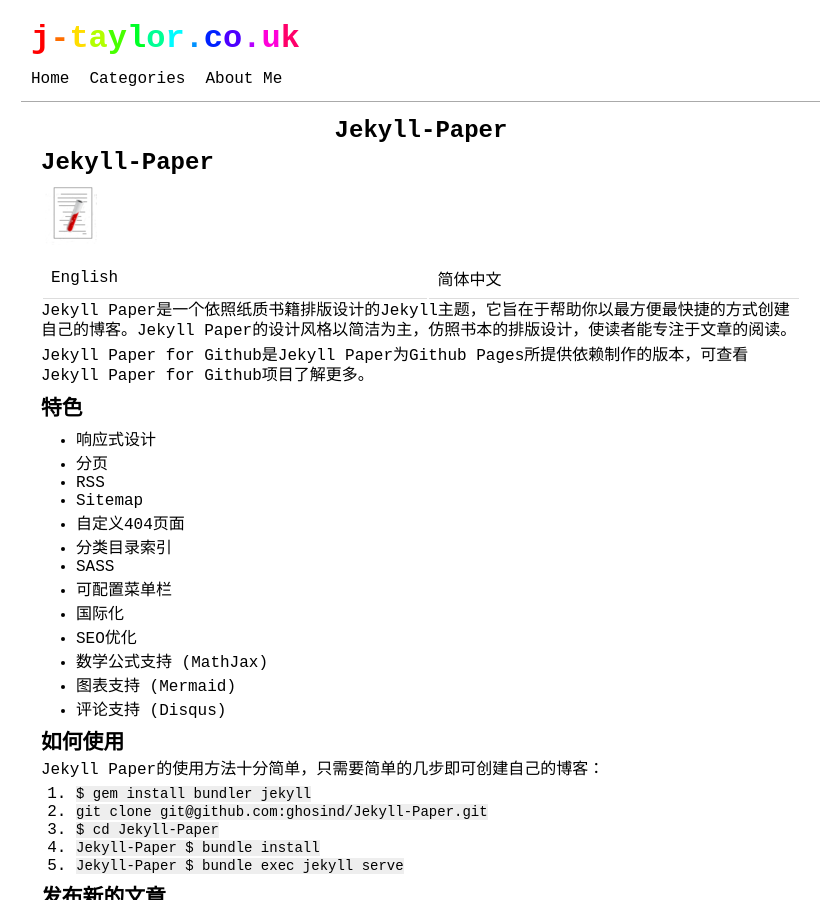
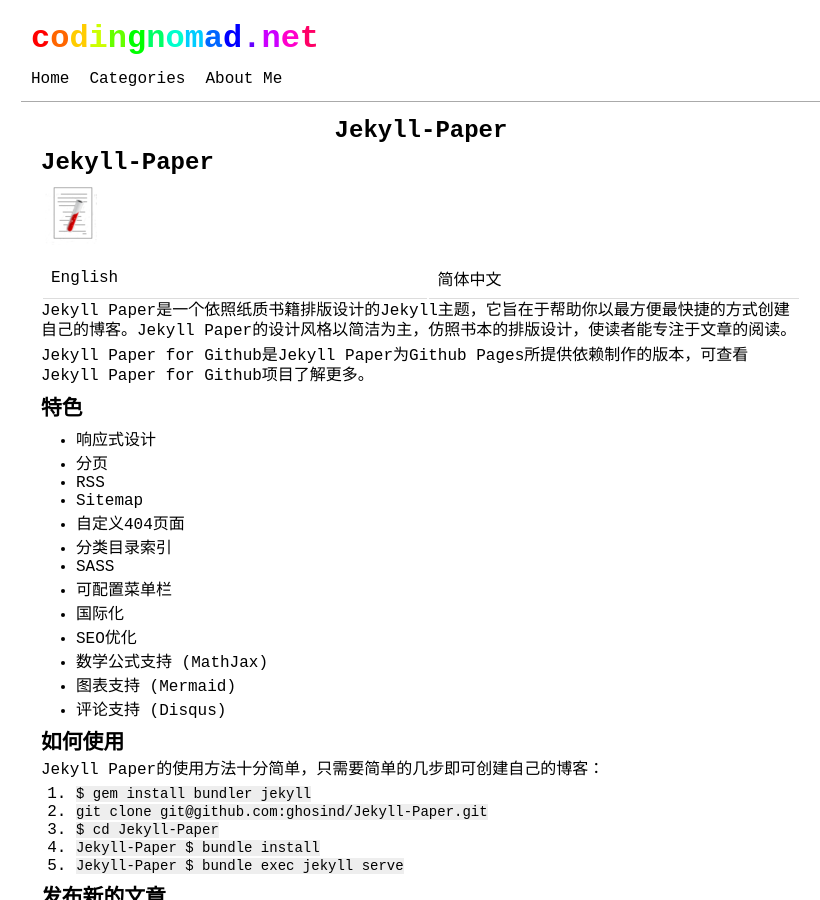
Before and after one commit to j4ketaylor/j4ketaylor.github.io, a Jekyll site: the page built from docs/README-CN.md, in a window 1280 px wide and 900 px high. Shown: the whole window, without its empty margins (219-1039 px from the left). Built offline with Jekyll 4.4.1, drawn with Linux system fonts in a browser that asks for light colours; our own code applies the rules of GitHub Pages for plain Markdown files.

Commit message:
Domain name change

```diff
--- a/docs/_config.yml
+++ b/docs/_config.yml
@@ -13,7 +13,7 @@
 # you will see them accessed via {{ site.title }}, {{ site.email }}, and so on.
 # You can create any custom variable you would like, and they will be accessible
 # in the templates via {{ site.myvariable }}.
-title: [<span class="block-line"><span><span style="color:#ff0000;">j</span><span style="color:#ff6e00;">-</span><span style="color:#ffdd00;">t</span><span style="color:#b2ff00;">a</span><span style="color:#48ff00;">y</span><span style="color:#00ff26;">l</span><span style="color:#00ff95;">o</span><span style="color:#00fbff;">r</span><span style="color:#0091ff;">.</span><span style="color:#0022ff;">c</span><span style="color:#4d00ff;">o</span><span style="color:#b700ff;">.</span><span style="color:#ff00d9;">u</span><span style="color:#ff006a;">k</span></span></span>]
+title: [<span style="color:#FF0000">c</span><span style="color:#FF6600">o</span><span style="color:#FFCC00">d</span><span style="color:#CCFF00">i</span><span style="color:#66FF00">n</span><span style="color:#00FF00">g</span><span style="color:#00FF66">n</span><span style="color:#00FFCC">o</span><span style="color:#00CCFF">m</span><span style="color:#0066FF">a</span><span style="color:#0000FF">d</span><span style="color:#6600FF">.</span><span style="color:#CC00FF">n</span><span style="color:#FF00CC">e</span><span style="color:#FF0066">t</span>]
 email: j4ketaylor@gmail.com
 name: Jake Taylor
 description: >- # this means to ignore newlines until "baseurl:"
--- a/docs/_layouts/default.html
+++ b/docs/_layouts/default.html
@@ -1,5 +1,5 @@
 <!DOCTYPE html>
-<title> j-taylor.co.uk</title>
+<title> codingnomad</title>
 <html lang="{{ site.language }}">
 <head>
   {% include head.html %}
```
